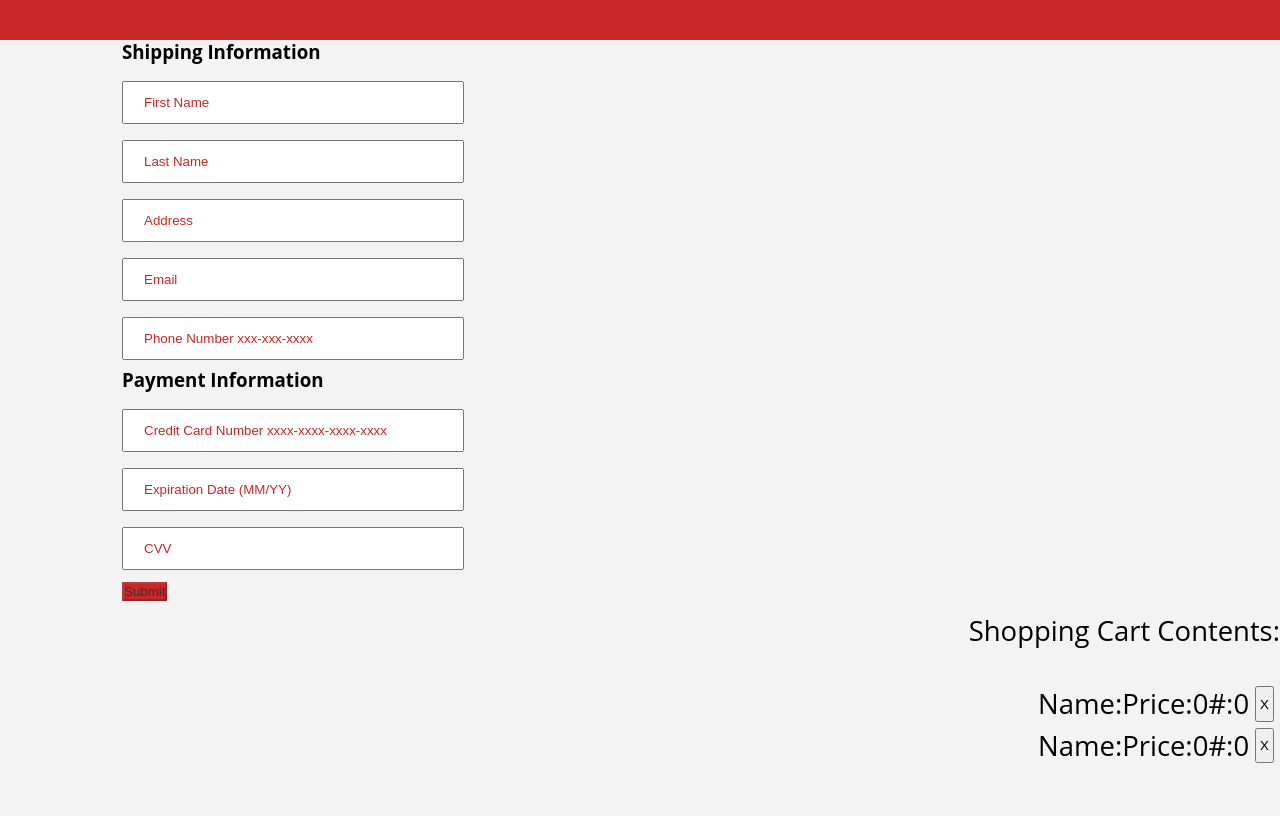
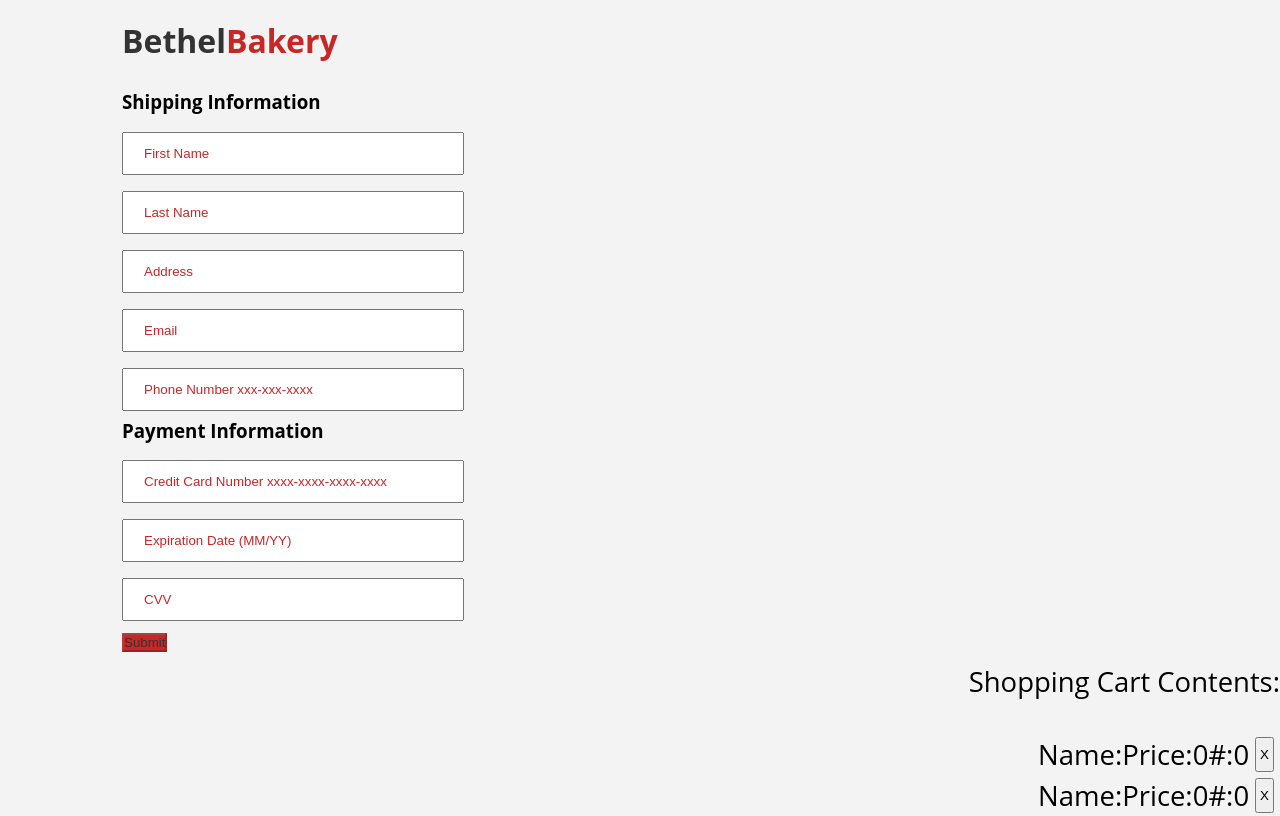
Before and after one commit to bethel-school-of-technology/bethel-bakery-frontend, an Angular app: page /cart in a window 1280 px wide. Built offline with nearby package versions, Linux system fonts and the light colour scheme; what @auth0/angular-jwt would draw is missing.

Commit message:
updated the css and html for the nav bar

```diff
--- a/src/app/components/nav-bar/nav-bar.component.css
+++ b/src/app/components/nav-bar/nav-bar.component.css
@@ -1,30 +1,41 @@
+:root {
+  --primary-color: #c72727;
+  --secondary-color: #f99500;
+  --light-color: #f3f3f3;
+  --dark-color: #333;
+  --max-width: 1100px;
+}
+
 nav {
   padding: 20px;
   margin: auto;
   max-width: 2000px;
-  background-color: var(--primary-color);
+  background-color: var(--light-color);
   color: var(--light-color);
-
 }
 
-.flex{
+.logo h1 {
+  color: var(--dark-color);
+  font-size: 2rem;
+}
+.flex {
   display: flex;
   flex-direction: row;
   justify-content: space-between;
-
 }
 
-ul{
+ul {
   list-style-type: none;
 }
-
-
 
 .checkout {
   margin: 0;
   padding: 0;
 }
 
+i {
+  color: var(--dark-color);
+}
 .links {
   margin: 0;
   padding: 0;
--- a/src/app/components/nav-bar/nav-bar.component.html
+++ b/src/app/components/nav-bar/nav-bar.component.html
@@ -1,11 +1,9 @@
 <nav>
     <div class="container flex">
-        <div class="cart">
-            <ul>
-                <li *ngIf="isLogedIn()"><i class="fas fa-shopping-cart fa-3x"></i></li>
-                <li *ngIf="isLogedIn()"><a routerLink="/cart">Checkout</a></li>
-            </ul>
+        <div class="logo">
+            <h1>Bethel<span class="text-primary">Bakery</span> </h1>
         </div>
+        <div class="flex">
             <div class="links">
                 <ul>
                     <li *ngIf="isLogedIn()"><a routerLink="/shop">Shop</a></li>
@@ -13,6 +11,14 @@
                     <li *ngIf="isLogedIn()"><a routerLink="/login" (click)="logOut()">Log Out</a></li>
                 </ul>
             </div>
+            <div class="cart">
+                <ul>
+                    <li *ngIf="isLogedIn()"><i class="fas fa-shopping-cart fa-3x"></i></li>
+                    <li *ngIf="isLogedIn()"><a routerLink="/cart">Checkout</a></li>
+                </ul>
+            </div>
+        </div>
+
     </div>
 
     <!-- <button (click)="getQtyTotal()"></button> -->
--- a/src/styles.css
+++ b/src/styles.css
@@ -176,6 +176,9 @@ h6 {
   color: var(--primary-color) !important;
 }
 
+.text-primary {
+  color: var(--primary-color);
+}
 /* Inner page grid container */
 .page-container {
   display: grid;
```
Lines whose indentation alone changed are shown as unchanged.
